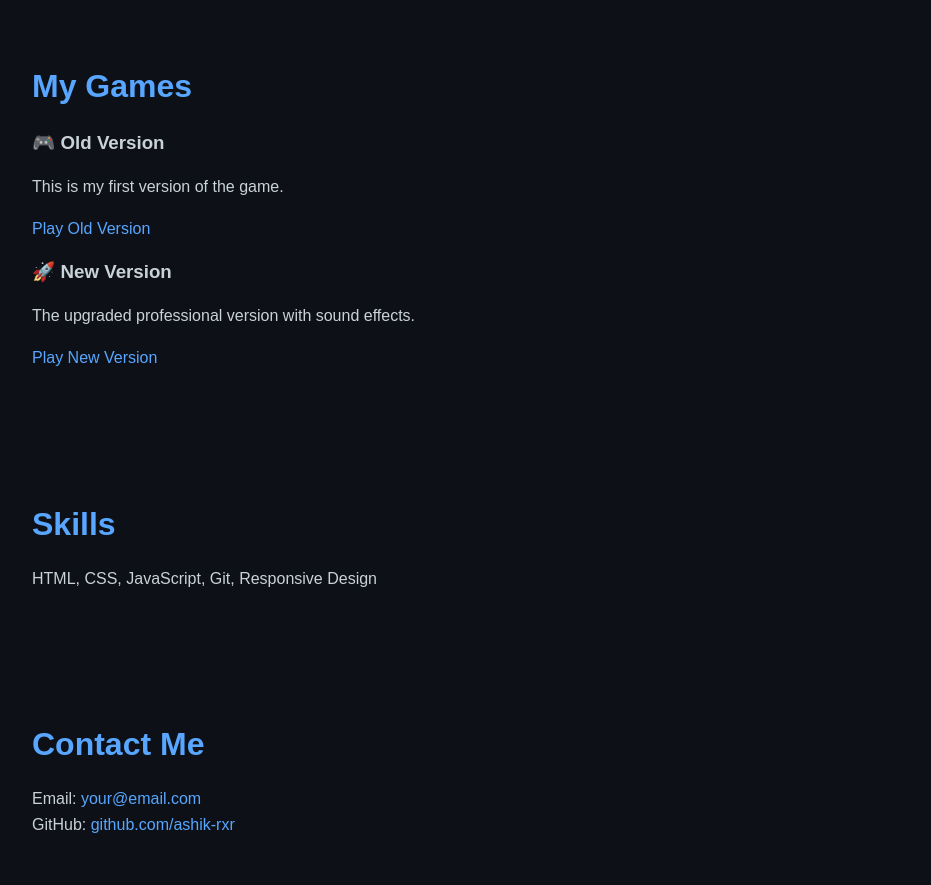
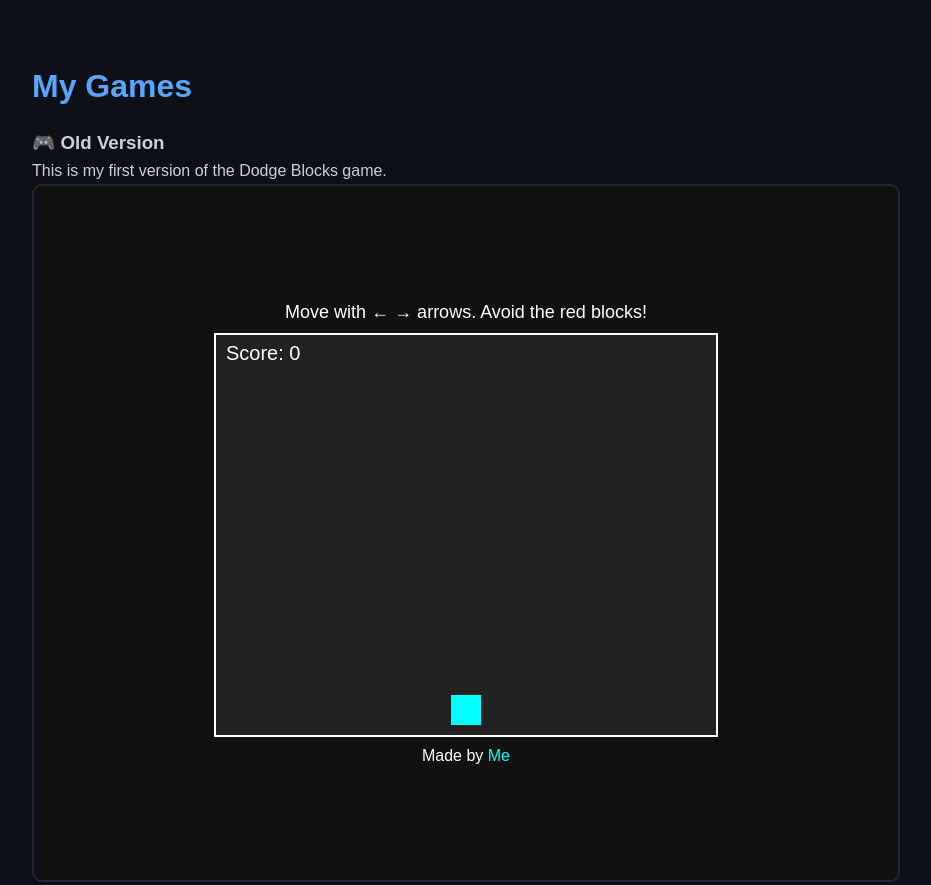
Before and after one commit to ashik-rxr/Creation-of-Ashik, a plain HTML site: page index.html in a window 1280 px wide. Shown: the part 1624-2509 px from the top of the page, without its empty margins (174-1105 px from the left). Drawn offline with Linux system fonts and the light colour scheme.

Commit message:
Update index.html

```diff
--- a/index.html
+++ b/index.html
@@ -24,18 +24,37 @@
     footer { text-align: center; padding: 2rem; background: #0d1117; }
     .fade-in { opacity: 0; transform: translateY(20px); transition: all 0.8s ease-out; }
     .fade-in.visible { opacity: 1; transform: translateY(0); }
-    .game-links { display: flex; flex-direction: column; gap: 1rem; }
-    iframe { width: 100%; height: 400px; border: 2px solid #23272e; border-radius: 10px; }
+    .game-links { display: flex; flex-direction: column; gap: 2rem; }
+
+    /* Responsive iframe container */
+    .game-container {
+      position: relative;
+      width: 100%;
+      padding-top: 80%; /* Aspect ratio 5:4 (height / width * 100) */
+      border: 2px solid #23272e;
+      border-radius: 10px;
+      overflow: hidden;
+    }
+    .game-container iframe {
+      position: absolute;
+      top: 0;
+      left: 0;
+      width: 100%;
+      height: 100%;
+      border: 0;
+    }
+
+    ul { list-style: disc inside; }
   </style>
 </head>
 <body>
   <nav>
     <a href="#about">About</a>
     <a href="#projects">Projects</a>
-    <a href="#games">My Games</a> <!-- ✅ New Menu Item -->
+    <a href="#games">My Games</a>
     <a href="#skills">Skills</a>
     <a href="#contact">Contact</a>
-    <a href="#prompts">Prompts</a> <!-- ✅ Chat history -->
+    <a href="#prompts">Prompts</a>
   </nav>
 
   <header>
@@ -74,20 +93,24 @@
     </div>
   </section>
 
-  <!-- ✅ NEW GAME SECTION -->
+  <!-- My Games Section -->
   <section id="games" class="fade-in">
     <h2>My Games</h2>
     <div class="game-links">
-      <h3>🎮 Old Version</h3>
-      <p>This is my first version of the game.</p>
-      <a href="old_game.html" target="_blank">Play Old Version</a>
-      <!-- or embed directly -->
-      <!-- <iframe src="old_game.html"></iframe> -->
-
-      <h3>🚀 New Version</h3>
-      <p>The upgraded professional version with sound effects.</p>
-      <a href="dodge_game.html" target="_blank">Play New Version</a>
-      <!-- <iframe src="dodge_game.html"></iframe> -->
+      <div>
+        <h3>🎮 Old Version</h3>
+        <p>This is my first version of the Dodge Blocks game.</p>
+        <div class="game-container">
+          <iframe src="dodge_blocks_with_link.html"></iframe>
+        </div>
+      </div>
+      <div>
+        <h3>🚀 New Version</h3>
+        <p>The upgraded professional version with sound effects and score tracking.</p>
+        <div class="game-container">
+          <iframe src="dodge_game.html"></iframe>
+        </div>
+      </div>
     </div>
   </section>
 
@@ -102,7 +125,7 @@
     <p>GitHub: <a href="https://github.com/ashik-rxr" target="_blank">github.com/ashik-rxr</a></p>
   </section>
 
-  <!-- ✅ PROMPTS SECTION -->
+  <!-- Prompts / Chat History -->
   <section id="prompts" class="fade-in">
     <h2>Chat Prompts</h2>
     <p>Here are some of the prompts from my learning journey with AI:</p>
```
